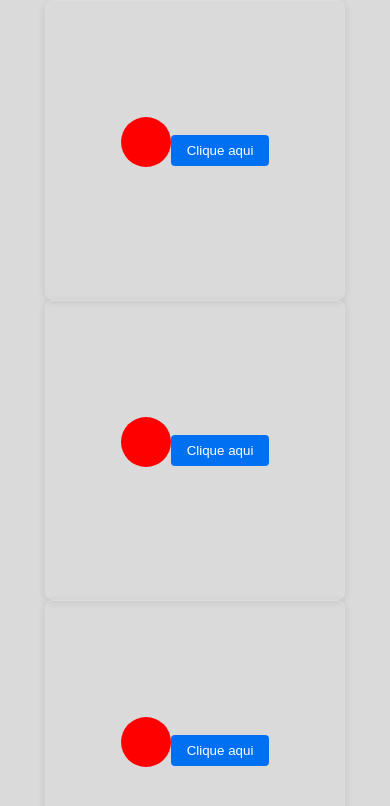
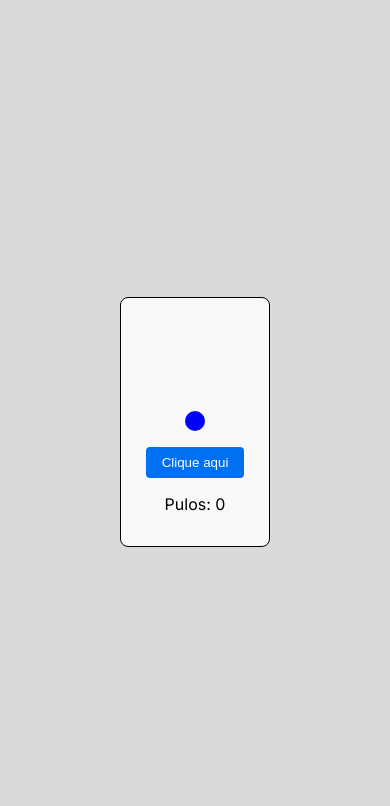
Before and after one commit to DRAVINCK/Proj-webresponsivo, a Next.js app: page /components/jogo1 in a window 390 px wide. Shown: the top 806 px of the page. Built offline with nearby package versions, Linux system fonts and the light colour scheme.

Commit message:
implementado metodo de resfriamento

```diff
--- a/src/app/components/jogo1/bolinha.module.css
+++ b/src/app/components/jogo1/bolinha.module.css
@@ -1,31 +1,37 @@
 .main {
   width: 100%; /* Utiliza toda a largura da tela */
+  height: 100vh;
   display: flex;
   flex-direction: row;
   align-items: center;
   justify-content: center;
-
+  flex-wrap: wrap; /* Permite que os itens da flexbox sejam quebrados em várias linhas */
 }
 
+.header {
+  font-size: 2em;
+  text-align: center;
+  color: #333;
+  padding: 20px 0;
+}
 
 .card {
   display: flex;
-    flex-direction: row;
+  flex-direction: column;
   align-items: center;
-    justify-content: center;
-    width: 300px;
+  justify-content: flex-end;
+  width: 200px;
   height: 300px;
-    border: 1px solid #ddd;
+  border: 1px solid rgb(0, 0, 0);
   border-radius: 8px;
   padding: 16px;
-    box-shadow: 0 2px 8px rgba(0, 0, 0, 0.1);
-    margin: 0 auto;
+  margin: 10px; /* Alterado para permitir margens em todas as direções */
+  background-color: #f9f9f9;
 }
 
-
 .bolinha {
-    width: 50px;
-    height: 50px;
+  width: 40px;
+  height: 40px;
   background-color: red;
   border-radius: 50%;
   margin-bottom: 16px;
@@ -44,3 +50,34 @@
   color: white;
   cursor: pointer;
 }
+
+
+
+.pulos {
+  margin-top: 10px;
+  font-size: 16px;
+  color: #333;
+}
+
+.vermelho {
+  background-color: red;
+}
+
+/* Estilos para telas com largura de até 600px */
+@media (max-width: 600px) {
+  .main {
+    flex-direction: column;
+    align-items: center;
+  }
+
+  .card {
+    width: 150px;
+    height: 250px;
+
+  }
+
+  .bolinha {
+    width: 20px;
+    height: 20px;
+  }
+}
--- a/src/app/components/jogo1/bolinha.tsx
+++ b/src/app/components/jogo1/bolinha.tsx
@@ -1,19 +1,57 @@
-"use client"
-import React, { useState } from 'react';
+import React, { useState, useEffect } from 'react';
 import styles from './bolinha.module.css';
 
-const Bolinha = () => {
+function Bolinha() {
+  const [contador, setContador] = useState(0);
+  const [ultimoPulo, setUltimoPulo] = useState(0);
   const [pular, setPular] = useState(false);
+  const [cardVermelho, setCardVermelho] = useState(false);
+  const [corBolinha, setCorBolinha] = useState('rgb(0, 0, 255)'); // Inicialmente azul
 
   const handleClick = () => {
-    setPular(true);
-    setTimeout(() => setPular(false), 500);
+    const agora = Date.now();
+    const limiteContador = 4;
+    if (agora - ultimoPulo > 1000 && !cardVermelho) {
+      setPular(true);
+      setContador(contador + 1);
+      setUltimoPulo(agora);
+      setTimeout(() => setPular(false), 500);// Desativa a animação de pulo
+      if (contador === limiteContador) {
+        setTimeout(() => setCardVermelho(true), 1000);// Ativa o card vermelho após o limite de pulos
+      }
+      // Aumenta o vermelho a cada pulo
+      const [r, g, b] = corBolinha.slice(4, -1).split(', ').map(Number);
+      const mudancaCor = 255 / (limiteContador + 1); // Calcula a mudança de cor necessária por clique
+      setCorBolinha(`rgb(${Math.min(r + mudancaCor, 255)}, ${g}, ${Math.max(b - mudancaCor, 0)})`);
+    }
   };
 
+  useEffect(() => {
+    if (cardVermelho) {
+      const interval = setInterval(() => {
+        const [r, g, b] = corBolinha.slice(4, -1).split(', ').map(Number);
+        if (r > 0) {
+          setCorBolinha(`rgb(${Math.max(r - 17, 0)}, ${g}, ${b})`); // Diminui o vermelho
+        } else {
+          clearInterval(interval);
+          setCorBolinha('rgb(0,0,255)'); // Redefine a cor da bolinha para azul
+          setCardVermelho(false); // Redefine cardVermelho para false
+          setContador(0); // Redefine o contador de pulos para 0
+        }
+      }, 100);
+      return () => clearInterval(interval);
+    }
+  }, [cardVermelho, corBolinha]);
+
   return (
-    <div className={styles.card}>
-      <div className={`${styles.bolinha} ${pular ? styles.pular : ''}`} />
-      <button className={styles.button} onClick={handleClick}>Clique aqui</button>
+    <div className={`${styles.card} ${cardVermelho ? styles.vermelho : ''}`}>
+      {cardVermelho ? 'Resfriando...' : (
+        <>
+          <div className={`${styles.bolinha} ${pular ? styles.pular : ''}`} style={{ backgroundColor: corBolinha }} />
+          <button className={styles.button} onClick={handleClick}>Clique aqui</button>
+          <p>Pulos: {contador}</p>
+        </>
+      )}
     </div>
   );
 }
--- a/src/app/components/jogo1/page.tsx
+++ b/src/app/components/jogo1/page.tsx
@@ -3,14 +3,10 @@
 import styles from './bolinha.module.css';
 import Bolinha from './bolinha';
 
-
 export default function Home() {
   return (
-      <div className='main'>
-      <Bolinha />
-      <Bolinha />
+      <div className={styles.main}>
       <Bolinha />
       </div>
-
   )
 }
```
Lines whose indentation alone changed are shown as unchanged.
